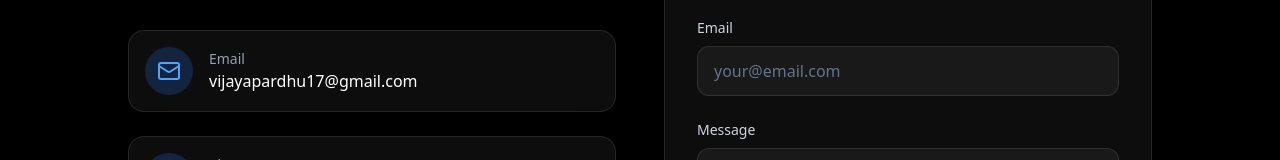
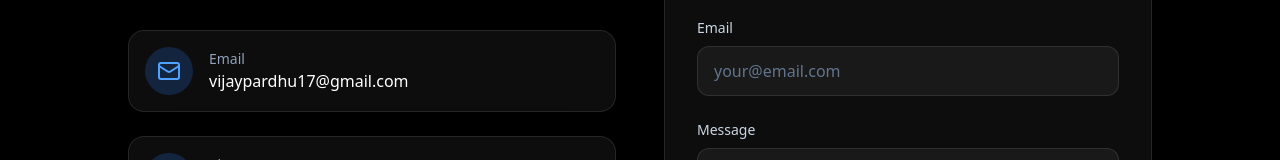
Before and after one commit to Vijayapardhu/portfolio, a Next.js app: page /portfolio/ in a window 1280 px wide. Shown: the part 6670-6830 px from the top of the page. Built offline with nearby package versions, Linux system fonts and the light colour scheme.

Commit message:
Correct email address in Contact component

```diff
--- a/src/components/sections/Contact.tsx
+++ b/src/components/sections/Contact.tsx
@@ -62,7 +62,7 @@ const Contact = () => {
                                     </div>
                                     <div>
                                         <p className="text-sm text-slate-400">Email</p>
-                                        <a href="mailto:vijayapardhu17@gmail.com" className="font-medium text-white hover:text-blue-400 transition-colors">vijayapardhu17@gmail.com</a>
+                                        <a href="mailto:vijayapardhu17@gmail.com" className="font-medium text-white hover:text-blue-400 transition-colors">vijaypardhu17@gmail.com</a>
                                     </div>
                                 </GlassCard>
 
```
